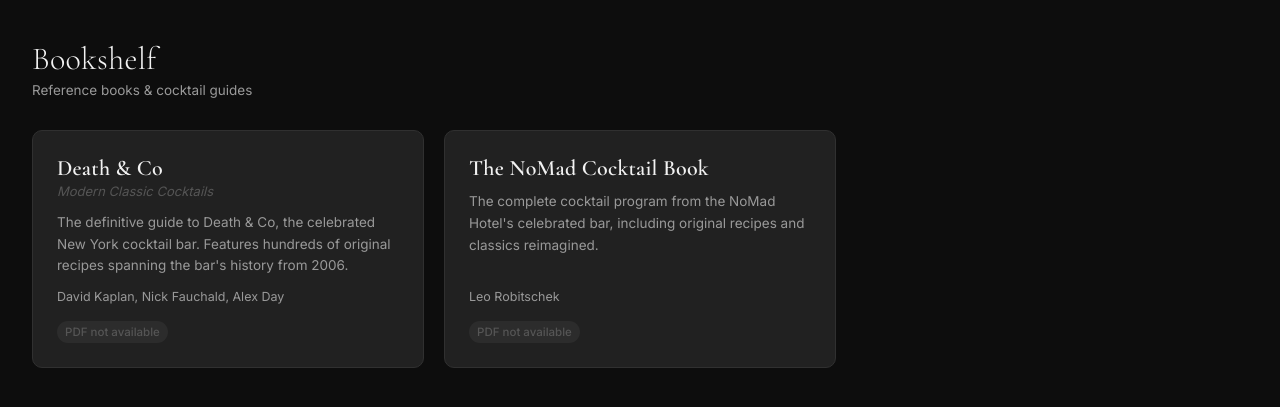
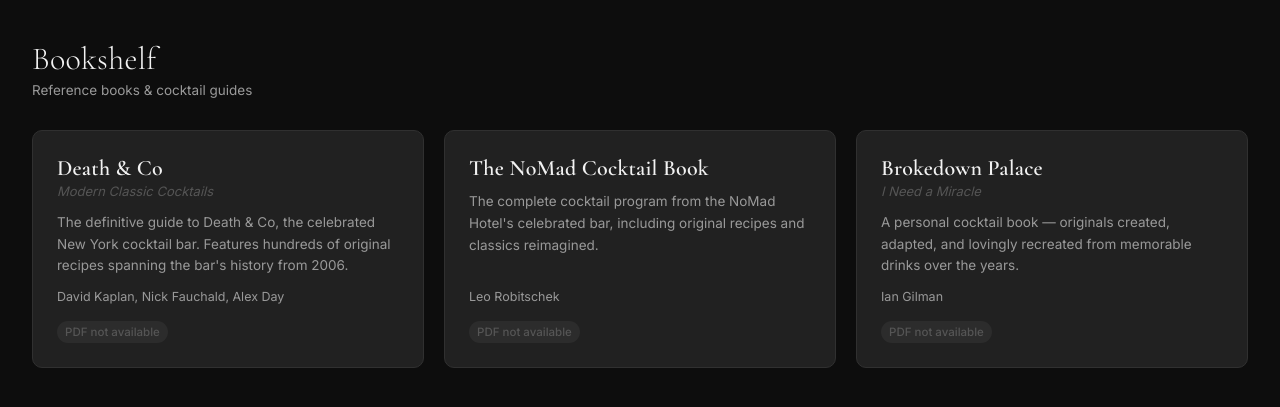
Before and after one commit to isgilman/Lloid, a Flask app: page /bookshelf in a window 1280 px wide. Shown: the part 56-463 px from the top of the page. Run offline with Flask 3, Linux system fonts and the light colour scheme.

Commit message:
Add Brokedown Palace to bookshelf; random cocktail order with A→Z sort
Bookshelf:
- Add Brokedown Palace (640KB) as third book — personal cocktail
  collection with originals, adaptations, and recreations

Cocktails page:
- Default display order is now random (shuffled server-side each load)
- New "A → Z" toggle button sorts the grid alphabetically client-side
  by manipulating DOM order; clicking again restores the random order
  without a page reload (saved order held in _savedOrder)

Co-Authored-By: Claude Sonnet 4.6 <noreply@anthropic.com>

```diff
--- a/app.py
+++ b/app.py
@@ -3,6 +3,7 @@ import csv
 import json
 import uuid
 import re
+import random
 from collections import Counter
 from datetime import datetime
 from pathlib import Path
@@ -545,6 +546,9 @@ def cocktails():
     for c in all_cocktails:
         c['can_make'], c['missing'] = get_makeable_status(c, inventory, pantry)
 
+    # Default display order is random; client-side sort button handles A→Z
+    random.shuffle(all_cocktails)
+
     sources = sorted(set(c.get('source', '') for c in all_cocktails if c.get('source')))
 
     present_tags = set()
@@ -704,6 +708,15 @@ BOOKS = [
                        'including original recipes and classics reimagined.',
         'authors':     'Leo Robitschek',
     },
+    {
+        'title':       'Brokedown Palace',
+        'subtitle':    'I Need a Miracle',
+        'source':      'Brokedown Palace',
+        'filename':    'brokedown-palace.pdf',
+        'description': 'A personal cocktail book — originals created, adapted, and lovingly '
+                       'recreated from memorable drinks over the years.',
+        'authors':     'Ian Gilman',
+    },
 ]
 
 @app.route('/bookshelf')
--- a/static/app.js
+++ b/static/app.js
@@ -142,6 +142,32 @@ function filterInventory() {
 
   const empty = document.getElementById('inv-empty');
   if (empty) empty.style.display = visible === 0 ? 'block' : 'none';
+}
+
+/* ── Cocktails: sort ─────────────────────────────────────────────────────── */
+
+let _savedOrder = null;   // null = currently in random/default order
+
+function toggleSort() {
+  const grid = document.getElementById('cocktail-grid');
+  if (!grid) return;
+  const btn = document.getElementById('cq-sort-btn');
+
+  if (_savedOrder === null) {
+    // Switch to A→Z: save current DOM order, then sort all cards by name
+    const cards = [...grid.querySelectorAll('.cocktail-card')];
+    _savedOrder = cards;
+    cards
+      .slice()
+      .sort((a, b) => (a.dataset.name || '').localeCompare(b.dataset.name || ''))
+      .forEach(c => grid.appendChild(c));
+    if (btn) { btn.classList.add('active'); btn.textContent = 'A → Z ✓'; }
+  } else {
+    // Restore random order
+    _savedOrder.forEach(c => grid.appendChild(c));
+    _savedOrder = null;
+    if (btn) { btn.classList.remove('active'); btn.textContent = 'A → Z'; }
+  }
 }
 
 /* ── Cocktails: filter & search ──────────────────────────────────────────── */
--- a/templates/cocktails.html
+++ b/templates/cocktails.html
@@ -18,6 +18,10 @@
            oninput="filterCocktails()">
     <button id="cq-filter-btn" class="filter-toggle" onclick="toggleFilterPanel()">
       Filters<span id="cq-filter-count" class="filter-count" style="display:none">0</span>
+    </button>
+    <button id="cq-sort-btn" class="filter-toggle" onclick="toggleSort()"
+            title="Toggle between random and alphabetical order">
+      A → Z
     </button>
     <button id="cq-makeable-btn" class="filter-toggle" onclick="toggleMakeable()"
             title="Show only cocktails you can make now">
```
